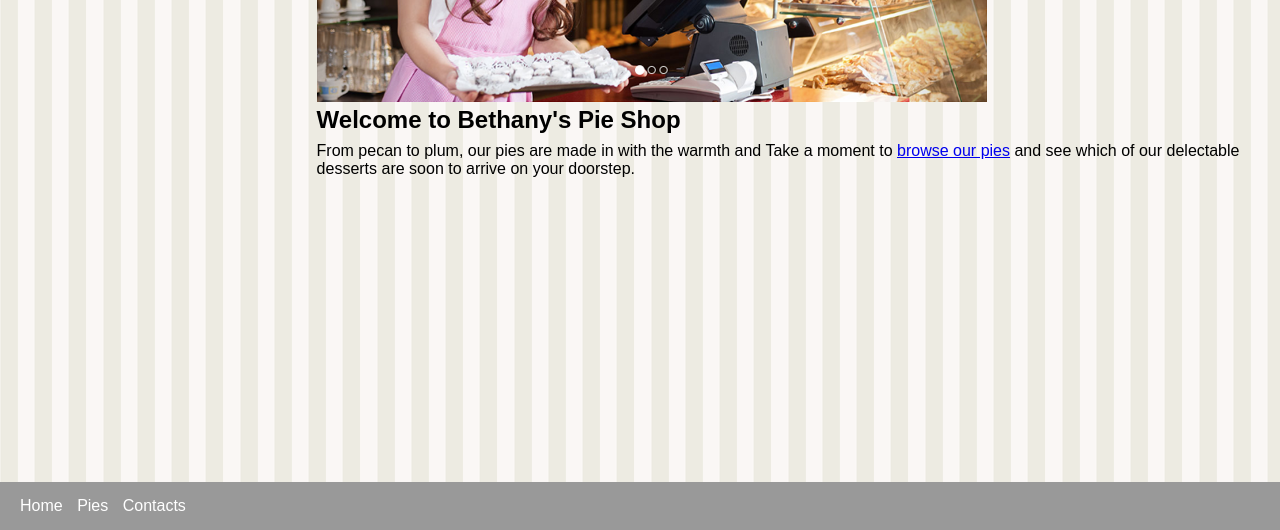
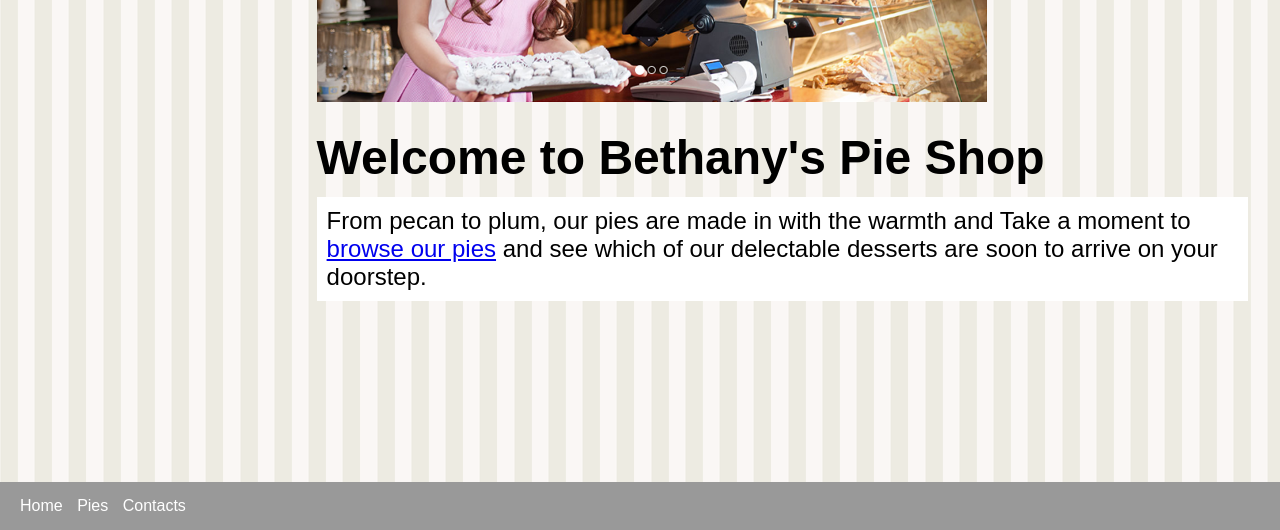
Before and after one commit to Ngai-E/Bertany-Pie-Shop, a plain HTML site: page index.html in a window 1280 px wide. Shown: the part 294-824 px from the top of the page. Drawn offline with Linux system fonts and the light colour scheme.

Commit message:
home page done

```diff
--- a/index.html
+++ b/index.html
@@ -5,7 +5,22 @@
     <meta http-equiv="X-UA-Compatible" content="IE=edge">
     <meta name="viewport" content="width=device-width, initial-scale=1.0">
     <link rel="stylesheet" href="site.css" type="text/css">
-    <title>Document</title>
+    <title>Bethany's Pie Shop</title>
+
+    <style>
+        h1 {
+            font-size: 3em;
+            margin-top: 0.5em;
+        }
+        .banner {
+            max-width: 100%;
+        }
+        .sub-title{
+            padding: 10px;
+            background-color: #fff;
+            font-size: 1.5em;
+        }
+    </style>
 </head>
 <body>
     <header>
```
